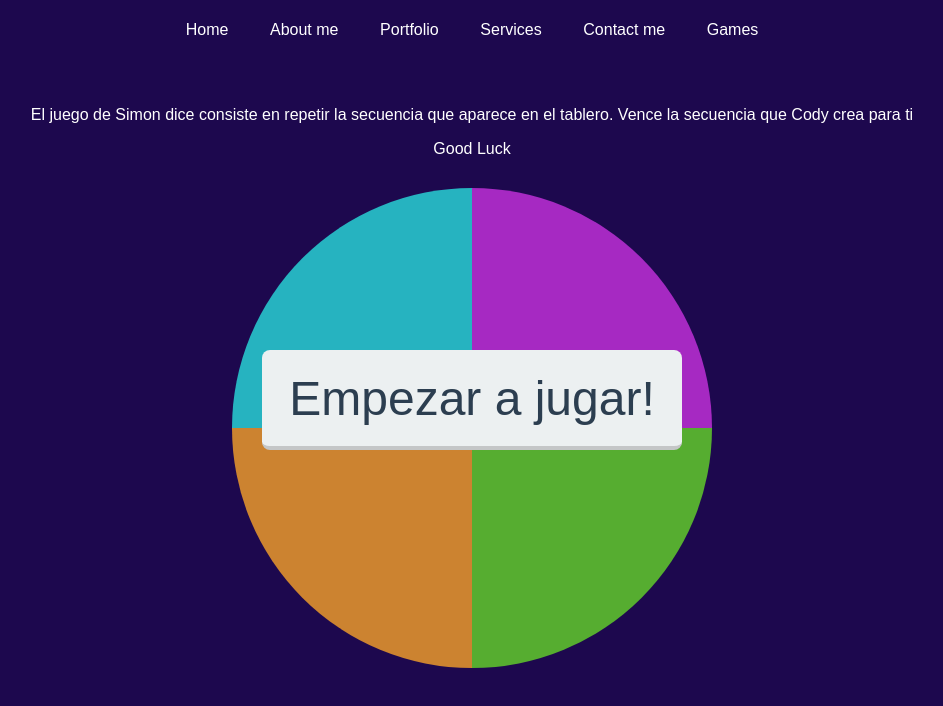
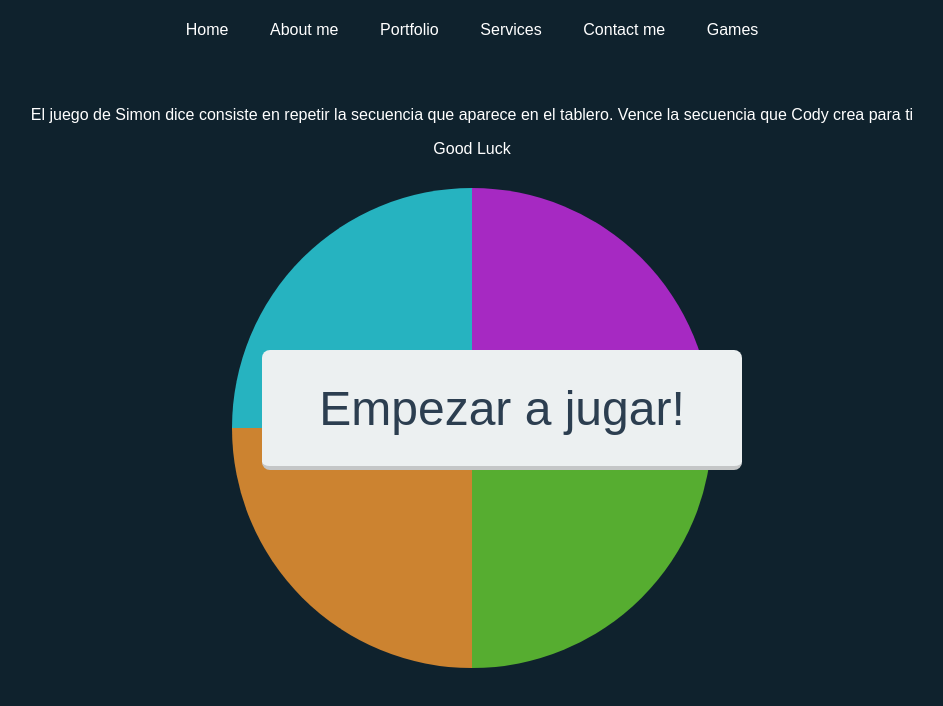
Before and after one commit to DevDuxAaron/DevDuxAaron.github.io, a plain HTML site: page SimonSays.html in a window 1280 px wide. Shown: the whole page, without its empty margins (168-1111 px from the left). Drawn offline with nearby package versions, Linux system fonts and the light colour scheme.

Commit message:
Correcion detalles menu game

```diff
--- a/SimonSays.html
+++ b/SimonSays.html
@@ -5,10 +5,11 @@
     <title>Simon says</title>
     <link rel="stylesheet" href="./assets/style.css" />
     <link rel="stylesheet" href="./icons/style.css" />
+    <link rel="shortcut icon" href="./assets/logo.jpg">
     <style>
       body {
         margin: 0;
-        background: #1d084e;
+        background: #0F222D;
         display: flex;
         align-items: center;
         height: 100vh;
@@ -72,8 +73,8 @@
       }
 
       .btn-start {
-        width: 400px;
-        height: 100px;
+        width: 20em;
+        height: 10em;
         background: #ecf0f1;
         color: #2c3e50;
         font-size: 2.5rem;
@@ -86,9 +87,12 @@
         display: none;
       }
       .btn-start {
+        display: flex;
+        justify-content: center;
+        align-items: center;
         cursor: pointer;
-        width: 420px;
-        height: 100px;
+        width: 10em;
+        height: 2.5em;
         background: #ecf0f1;
         color: #2c3e50;
         border: none;
@@ -149,10 +153,10 @@
       <div id="violeta" class="color violeta right" data-color="violeta"></div>
       <div id="naranja" class="color naranja left" data-color="naranja"></div>
       <div id="verde" class="color verde right" data-color="verde"></div>
-      <button id="btnEmpezar" class="btn-start" onclick="empezarJuego()">
-        Empezar a jugar!
-      </button>
     </div>
+    <button id="btnEmpezar" class="btn-start" onclick="empezarJuego()">
+      Empezar a jugar!
+    </button>
     <script src="https://cdnjs.cloudflare.com/ajax/libs/sweetalert/2.1.2/sweetalert.min.js"></script>
     <script>
       const celeste = document.getElementById("celeste");
```
Also changed, not shown: index.html (+2 -0 lines), assets/logo.jpg (added).
